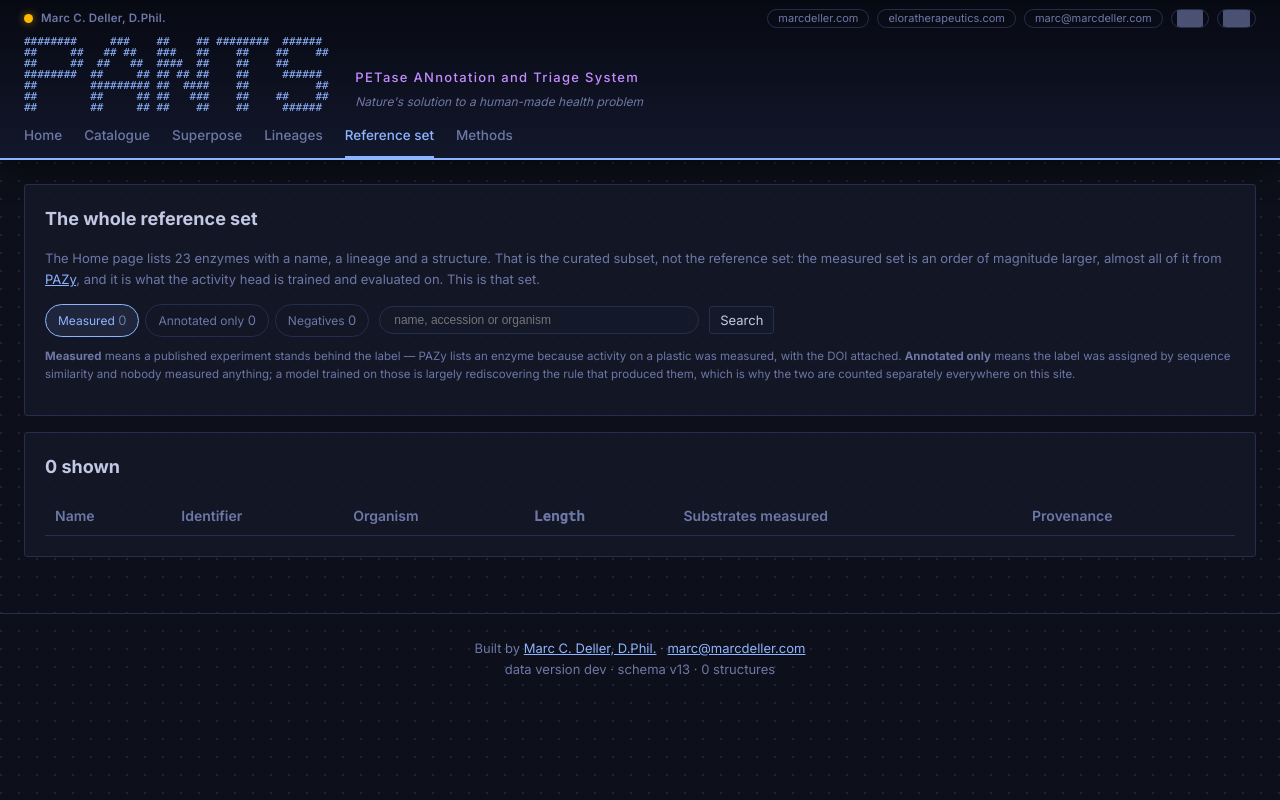
After one commit to bellcheddar/PANTS, a Flask app: page /reference in a window 1280 px wide. The commit adds this page. Run offline with Flask 3, Linux system fonts and the light colour scheme; data that the repository does not hold is empty; grey boxes are pictures that could not be loaded.

Commit message:
Surface the whole reference set, not just the 23 named enzymes
Prompted by a fair question: none of PAZy's 312 PET-active proteins appear in the
Home table. They are all in the database -- checked against the exported list, 308
unique sequences, every one present -- but they were only ever counted, never
shown, and the table above them was headed "Known and characterised enzymes" and
described as "every named PETase and polyesterase in the reference set". That
reads as the complete set. It is 23 of 342.

The table is now headed for what it is, a curated subset of enzymes with a name, a
lineage and a structure, and says so in a callout with a link to the rest.

New Reference set page lists all of them, filterable by evidence tier and
searchable by name, accession or organism. The tiers are the distinction this
project turns on and the page states it plainly: MEASURED means a published
experiment stands behind the label, ANNOTATED ONLY means it was assigned by
sequence similarity and nobody measured anything, and a model trained on the
second is largely rediscovering the rule that produced it.

PAZy names are now a column rather than prose. They were embedded in the
provenance note, so the bulk set could only be identified by accession -- PAZy:1
is IsPETase, which nothing in the interface would have told you. 312 backfilled.

Co-Authored-By: Claude Opus 5 <noreply@anthropic.com>
Claude-Session: https://claude.ai/code/session_012XCKkeBAw9Xp7zUWYizQRw

```diff
--- a/app/static/css/pants.css
+++ b/app/static/css/pants.css
@@ -554,3 +554,15 @@ table.data.enzymes .qualified sup { color: var(--md-accent-amber); font-size: 9p
 .ov-dist{margin-top:6px !important;color:var(--pv-text)}
 .ov-dist.close{color:#ff2ec4}
 .ov-pick{margin-top:6px !important;color:var(--md-accent-amber) !important}
+
+/* ---------- reference set page ---------- */
+.ref-bar{display:flex;gap:10px;align-items:center;flex-wrap:wrap;margin-top:14px}
+.ref-tiers{display:flex;gap:6px;flex-wrap:wrap}
+.ref-tiers a{font-size:12px;padding:5px 12px;border:1px solid var(--pv-border);
+  border-radius:20px;color:var(--pv-dim);text-decoration:none;white-space:nowrap}
+.ref-tiers a.on{color:var(--pv-accent);border-color:var(--pv-accent);
+  background:rgba(143,180,255,.10)}
+.ref-bar input[type="search"]{flex:1;min-width:180px;max-width:320px;
+  background:var(--pv-panel);border:1px solid var(--pv-border);border-radius:20px;
+  padding:6px 14px;color:var(--pv-text);font-size:12px}
+.ref-bar input[type="search"]:focus{outline:none;border-color:var(--pv-accent)}
--- a/app/templates/base.html
+++ b/app/templates/base.html
@@ -100,6 +100,7 @@
       <a href="{{ url_for('main.catalogue') }}" class="{{ 'active' if active == 'catalogue' }}">Catalogue</a>
       <a href="{{ url_for('main.compare') }}" class="{{ 'active' if active == 'compare' }}">Superpose</a>
       <a href="{{ url_for('main.overlay') }}" class="{{ 'active' if active == 'overlay' }}">Lineages</a>
+      <a href="{{ url_for('main.reference_set') }}" class="{{ 'active' if active == 'reference' }}">Reference set</a>
       <a href="{{ url_for('main.methods') }}" class="{{ 'active' if active == 'methods' }}">Methods</a>
     </nav>
 
--- /dev/null
+++ b/app/templates/reference.html
@@ -0,0 +1,65 @@
+{% extends "base.html" %}
+{% block title %}Reference set{% endblock %}
+{% block content %}
+<div class="md-card">
+  <h2>The whole reference set</h2>
+  <p class="muted">The Home page lists 23 enzymes with a name, a lineage and a structure. That
+  is the curated subset, not the reference set: the measured set is an order of magnitude
+  larger, almost all of it from <a href="https://pazy.eu" target="_blank" rel="noopener noreferrer">PAZy</a>,
+  and it is what the activity head is trained and evaluated on. This is that set.</p>
+
+  <form method="get" class="ref-bar">
+    <div class="ref-tiers">
+      <a href="?tier=measured{% if q %}&q={{ q }}{% endif %}" class="{{ 'on' if tier == 'measured' }}">
+        Measured <span class="muted">{{ counts.measured }}</span></a>
+      <a href="?tier=annotated{% if q %}&q={{ q }}{% endif %}" class="{{ 'on' if tier == 'annotated' }}">
+        Annotated only <span class="muted">{{ counts.annotated }}</span></a>
+      <a href="?tier=negative{% if q %}&q={{ q }}{% endif %}" class="{{ 'on' if tier == 'negative' }}">
+        Negatives <span class="muted">{{ counts.negative }}</span></a>
+    </div>
+    <input type="hidden" name="tier" value="{{ tier }}">
+    <input type="search" name="q" value="{{ q }}" placeholder="name, accession or organism"
+           aria-label="Search the reference set">
+    <button type="submit">Search</button>
+    {% if q %}<a class="chip" href="?tier={{ tier }}">clear</a>{% endif %}
+  </form>
+
+  <p class="muted" style="font-size:11.5px;margin-top:10px">
+    <strong>Measured</strong> means a published experiment stands behind the label — PAZy lists an
+    enzyme because activity on a plastic was measured, with the DOI attached.
+    <strong>Annotated only</strong> means the label was assigned by sequence similarity and nobody
+    measured anything; a model trained on those is largely rediscovering the rule that produced
+    them, which is why the two are counted separately everywhere on this site.</p>
+</div>
+
+<div class="md-card" style="margin-top:16px">
+  <h2>{{ rows|length }} shown{% if q %} for “{{ q }}”{% endif %}</h2>
+  <div class="tbl-wrap" style="margin-top:10px">
+  <table class="data">
+    <thead><tr><th>Name</th><th>Identifier</th><th>Organism</th><th class="num">Length</th>
+      <th>Substrates measured</th><th>Provenance</th></tr></thead>
+    <tbody>
+      {% for r in rows %}
+      <tr>
+        <td>{% if r.has_page %}<a href="{{ url_for('main.enzyme', enzyme_id=r.enzyme_id) }}"><strong>{{ r.common_name or r.enzyme_id }}</strong></a>
+            {%- else %}{{ r.common_name or '—' }}{% endif %}</td>
+        <td class="mono" style="font-size:11px">{{ r.enzyme_id }}
+          {%- if r.uniprot %}<br><a href="https://www.uniprot.org/uniprotkb/{{ r.uniprot }}"
+            target="_blank" rel="noopener noreferrer">{{ r.uniprot }}</a>{% endif %}</td>
+        <td style="font-size:12px">{{ r.organism or '—' }}</td>
+        <td class="num">{{ r.seq_length }}</td>
+        <td style="font-size:11.5px">{{ r.substrates or '—' }}</td>
+        <td style="font-size:11px">{{ r.source_ref }}
+          {%- if r.within_family_basis %}<br><span class="muted">within-family negative
+            ({{ r.within_family_basis }})</span>{% endif %}</td>
+      </tr>
+      {% endfor %}
+    </tbody>
+  </table>
+  </div>
+  {% if rows|length >= 1200 %}
+  <p class="muted" style="font-size:11px;margin-top:8px">Showing the first 1200. Narrow with a
+  search, or take the whole set from the deposited dataset.</p>
+  {% endif %}
+</div>
+{% endblock %}
--- a/app/views/main.py
+++ b/app/views/main.py
@@ -321,6 +321,64 @@ def compare():
     return render_template("compare.html", active="compare", refs=refs, cands=cands,
                            preselect=preselect, default_refs=DEFAULT_COMPARE,
                            env_label=ENV_LABEL)
+
+
+@bp.route("/reference")
+def reference_set():
+    """Every characterised enzyme, not only the named lineages.
+
+    The Home table shows 23 curated enzymes and reads, fairly, as though that is the whole
+    reference set. It is not: it is the subset with a name, a lineage and a structure. The
+    measured set is an order of magnitude larger, almost all of it from PAZy, and it is what
+    the activity head is actually trained and evaluated on -- so it needs somewhere to be
+    seen rather than only somewhere to be counted.
+    """
+    tier = request.args.get("tier") or ""
+    q = (request.args.get("q") or "").strip()
+
+    marks = ",".join("?" * len(config.MEASURED_TIERS))
+    sql = ("SELECT enzyme_id, common_name, uniprot, organism, seq_length, source_ref, "
+           "       activity_substrate_notes, is_positive, is_near_miss, within_family_basis "
+           "FROM characterised_enzymes WHERE sequence IS NOT NULL ")
+    params: List[Any] = []
+    if tier == "measured":
+        sql += f"AND is_positive=1 AND source_ref IN ({marks}) "
+        params += list(config.MEASURED_TIERS)
+    elif tier == "annotated":
+        sql += f"AND is_positive=1 AND source_ref NOT IN ({marks}) "
+        params += list(config.MEASURED_TIERS)
+    elif tier == "negative":
+        sql += "AND (is_negative=1 OR is_near_miss=1) "
+    else:
+        sql += "AND is_positive=1 "
+    if q:
+        sql += ("AND (enzyme_id LIKE ? OR common_name LIKE ? OR uniprot LIKE ? "
+                "OR organism LIKE ?) ")
+        params += [f"%{q}%"] * 4
+    sql += "ORDER BY (common_name IS NULL), common_name, enzyme_id LIMIT 1200"
+
+    with connect() as conn:
+        rows = [dict(r) for r in conn.execute(sql, params)]
+        counts = {
+            "measured": conn.execute(
+                f"SELECT COUNT(*) FROM characterised_enzymes WHERE is_positive=1 "
+                f"AND source_ref IN ({marks})", config.MEASURED_TIERS).fetchone()[0],
+            "annotated": conn.execute(
+                f"SELECT COUNT(*) FROM characterised_enzymes WHERE is_positive=1 "
+                f"AND source_ref NOT IN ({marks})", config.MEASURED_TIERS).fetchone()[0],
+            "negative": conn.execute(
+                "SELECT COUNT(*) FROM characterised_enzymes "
+                "WHERE is_negative=1 OR is_near_miss=1").fetchone()[0],
+        }
+    named = {r["enzyme_id"] for r in _named_enzyme_rows()}
+    for r in rows:
+        r["has_page"] = r["enzyme_id"] in named
+        # The substrate list is the useful part of a long provenance note.
+        note = r.get("activity_substrate_notes") or ""
+        r["substrates"] = (note.split("measured activity on", 1)[1].split(".", 1)[0].strip()
+                           if "measured activity on" in note else "")
+    return render_template("reference.html", active="reference", rows=rows, counts=counts,
+                           tier=tier or "measured", q=q, env_label=ENV_LABEL)
 
 
 @bp.route("/overlay")
--- a/pipeline/db/schema.py
+++ b/pipeline/db/schema.py
@@ -17,7 +17,7 @@ from __future__ import annotations
 
 # Bump when SCHEMA changes in a way that invalidates an existing pants.db. Recorded in
 # every manifest so a stale database is obvious rather than silently mis-read.
-SCHEMA_VERSION = 12
+SCHEMA_VERSION = 13
 
 SCHEMA = """
 -- ============================================================
@@ -360,6 +360,9 @@ COLUMN_MIGRATIONS = [
     # this project already holds, kept OUT of activity_measurements because most of these
     # describe what an enzyme IS rather than reporting a measured value.
     ("characterised_enzymes", "headline", "TEXT"),
+    # v13: the name the literature uses. The bulk sets are keyed by accession -- PAZy:1,
+    # ESTHER:C9ZCR8 -- which is stable and unreadable. PAZy:1 is IsPETase.
+    ("characterised_enzymes", "common_name", "TEXT"),
     # v10: how the structure file's residue numbering relates to the stored sequence.
     # structure_resnum = sequence_position + seq_offset. A crystallised construct is
     # numbered by its depositors and need not agree with a precursor sequence: three of
```
Also changed, not shown: app/templates/home.html (+9 -2 lines), pipeline/recall/pazy.py (+4 -3 lines).
